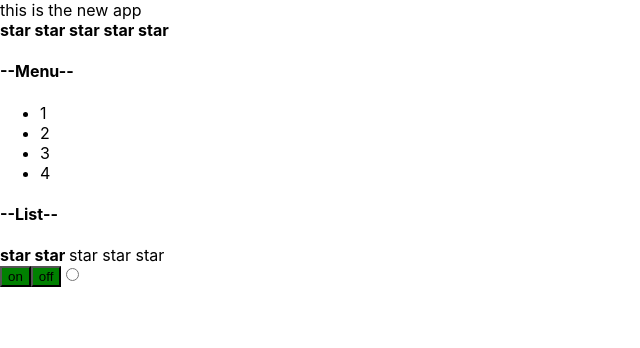
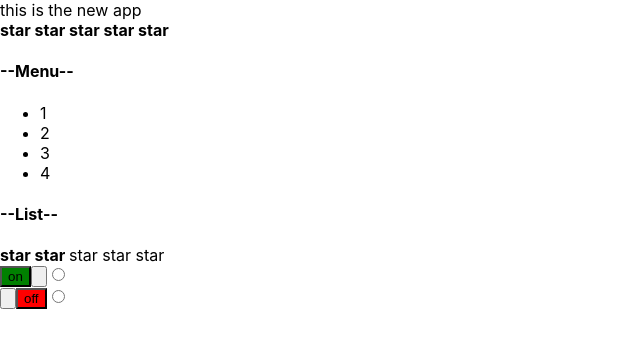
Before and after one commit to anna-7nova/my-app, a React (Create React App) app: page / in a window 1280 px wide. Shown: the top 348 px of the page, without its empty margins (0-640 px from the left). Built offline with nearby package versions, Linux system fonts and the light colour scheme.

Commit message:
add my version of the task- in progress

```diff
--- a/src/App.css
+++ b/src/App.css
@@ -1,3 +1,12 @@
-input {
+input[value="on"] {
     background-color: green;
 }
+
+input[value="off"] {
+    background-color: red;
+}
+
+input:checked  {
+    background-color: green;
+    color: green;
+}
--- a/src/App.tsx
+++ b/src/App.tsx
@@ -3,14 +3,9 @@ import './App.css';
 import Accordion from './components/Accordion/Accordion';
 import { Rating } from './components/Rating/Rating';
 import { OnOff } from './components/OnOff/OnOff';
+import { Button } from './components/Button/Button';
 
 function App() {
-  //styles
-  // title ==="on"
-  //   ? {"background-color: green"}
-  //   : {"background-color: red"}
-
-
   return (
     <div>
       <AppTitle/>
@@ -19,10 +14,8 @@ function App() {
       <Accordion titleValue="List" collapsed={true}/>
       <Rating value={2}/>
       <div>
-        <OnOff type={"button"} value={"on"} />
-        <OnOff type={"button"} value={"off"} />
-        <OnOff type={"radio"} />
-
+        <OnOff isTurnIn={true}/>
+        <OnOff isTurnIn={false}/>
       </div>
     </div>
   );
--- /dev/null
+++ b/src/components/Button/Button.tsx
@@ -0,0 +1,32 @@
+import React from 'react';
+
+export type ButtonType = {
+    name?: string
+    type: "radio" | "button"
+    isTurnIn: boolean
+}
+
+export const Button = (props: ButtonType) => {
+    {
+        if (props.name === "on" && props.isTurnIn === true) {
+            return (
+                <>
+                    <input type={props.type} name={props.name} value={"on"}/>
+                </>
+            );
+        } else if (props.name === "off" && props.isTurnIn === false) {
+            return (
+                <>
+                    <input type={props.type} name={props.name} value={"off"}/>
+                </>
+            );
+        } else {
+            return (
+                <>
+                    <input type={props.type} name={props.name}/>
+                </>
+            );
+        }
+    }
+
+}
--- a/src/components/OnOff/OnOff.tsx
+++ b/src/components/OnOff/OnOff.tsx
@@ -1,15 +1,16 @@
 import React from 'react';
+import { Button} from '../Button/Button';
 
-type OnOffType = {
-    value?: string
-    style?: string
-    type: "radio" | "button"
+type OnnOffType = {
+    isTurnIn: boolean
 }
 
-export const OnOff = (props: OnOffType) => {
+export const OnOff = (props: OnnOffType) => {
     return (
-        <>
-        <input type={props.type} value={props.value}/>
-        </>
+        <div>
+        <Button type="button" name={"on"} isTurnIn={props.isTurnIn}/>
+        <Button type="button" name={"off"} isTurnIn={props.isTurnIn}/>
+        <Button type="radio" isTurnIn={props.isTurnIn}/>
+        </div>
     );
 }
```
